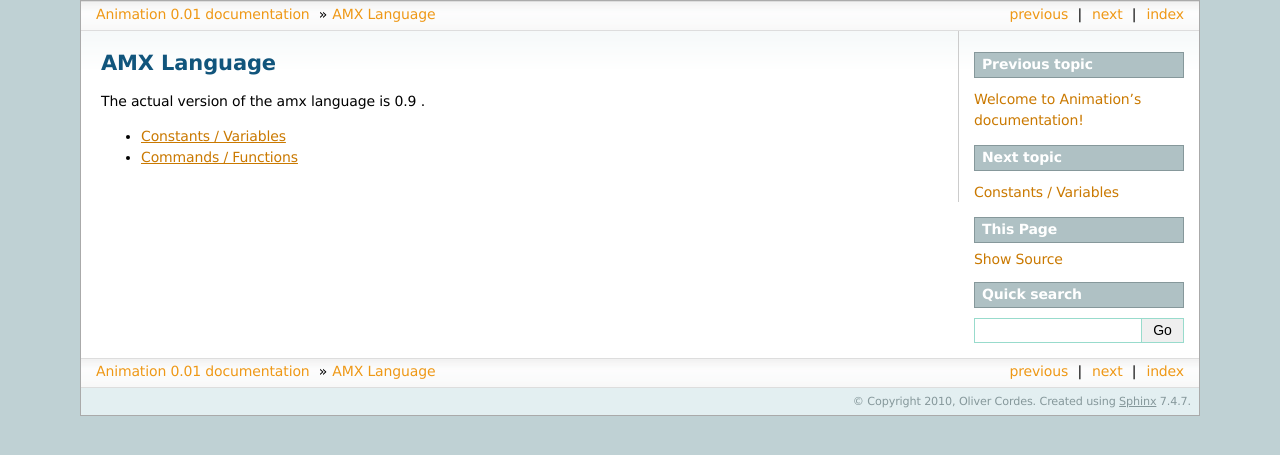
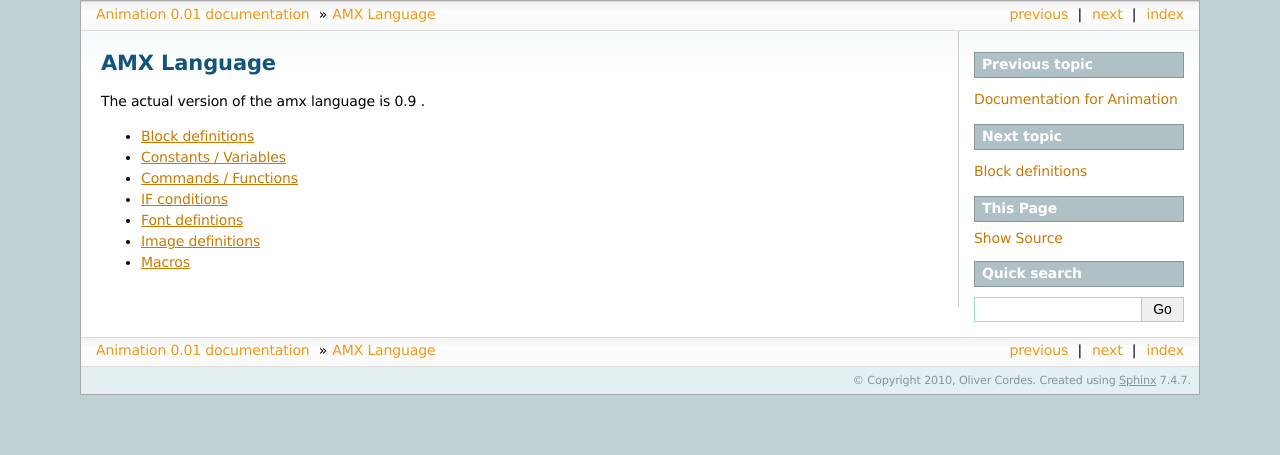
Before and after one commit to ocordes/animation, a Sphinx documentation site: the page built from doc/source/language.rst, in a window 1280 px wide. Shown: the top 455 px of the page. Built offline with Sphinx 7.4.7, drawn with Linux system fonts in a browser that asks for light colours.

Commit message:
- add new topics for the documentation

```diff
--- a/doc/source/index.rst
+++ b/doc/source/index.rst
@@ -3,8 +3,8 @@
    You can adapt this file completely to your liking, but it should at least
    contain the root `toctree` directive.
 
-Welcome to Animation's documentation!
-=====================================
+Documentation for Animation
+===========================
 
 Contents:
 
--- a/doc/source/language.rst
+++ b/doc/source/language.rst
@@ -8,5 +8,10 @@ The actual version of the amx language is 0.9 .
 .. toctree::
    :maxdepth: 1
 
+   language/blocks.rst
    language/variables.rst
    language/commands.rst
+   language/conditions.rst
+   language/fonts.rst
+   language/images.rst
+   language/macros.rst
--- /dev/null
+++ b/doc/source/language/blocks.rst
@@ -0,0 +1,2 @@
+Block definitions
+========================
--- /dev/null
+++ b/doc/source/language/conditions.rst
@@ -0,0 +1,2 @@
+IF conditions
+===============
--- /dev/null
+++ b/doc/source/language/fonts.rst
@@ -0,0 +1,2 @@
+Font defintions
+========================
--- /dev/null
+++ b/doc/source/language/images.rst
@@ -0,0 +1,2 @@
+Image definitions
+========================
--- /dev/null
+++ b/doc/source/language/macros.rst
@@ -0,0 +1,2 @@
+Macros
+========
```
